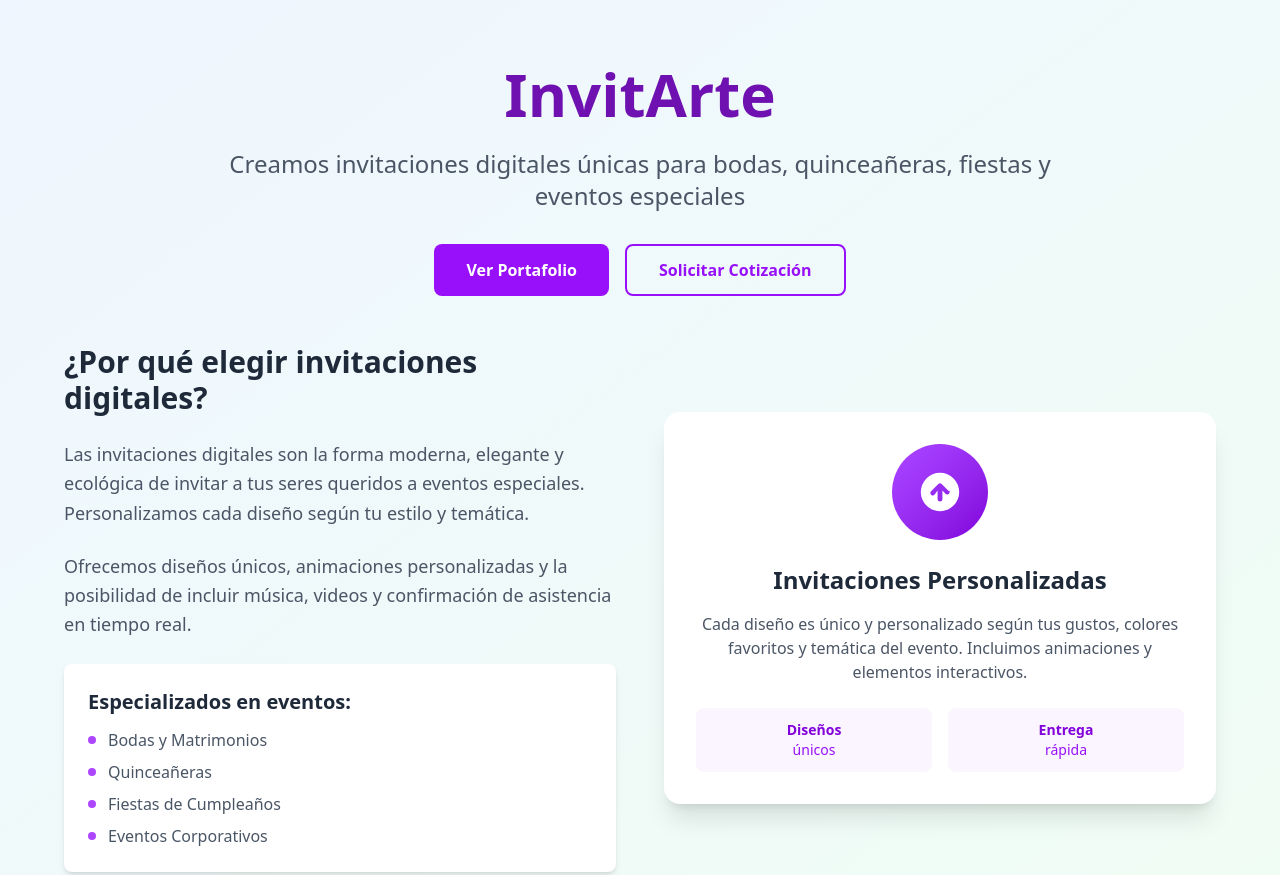
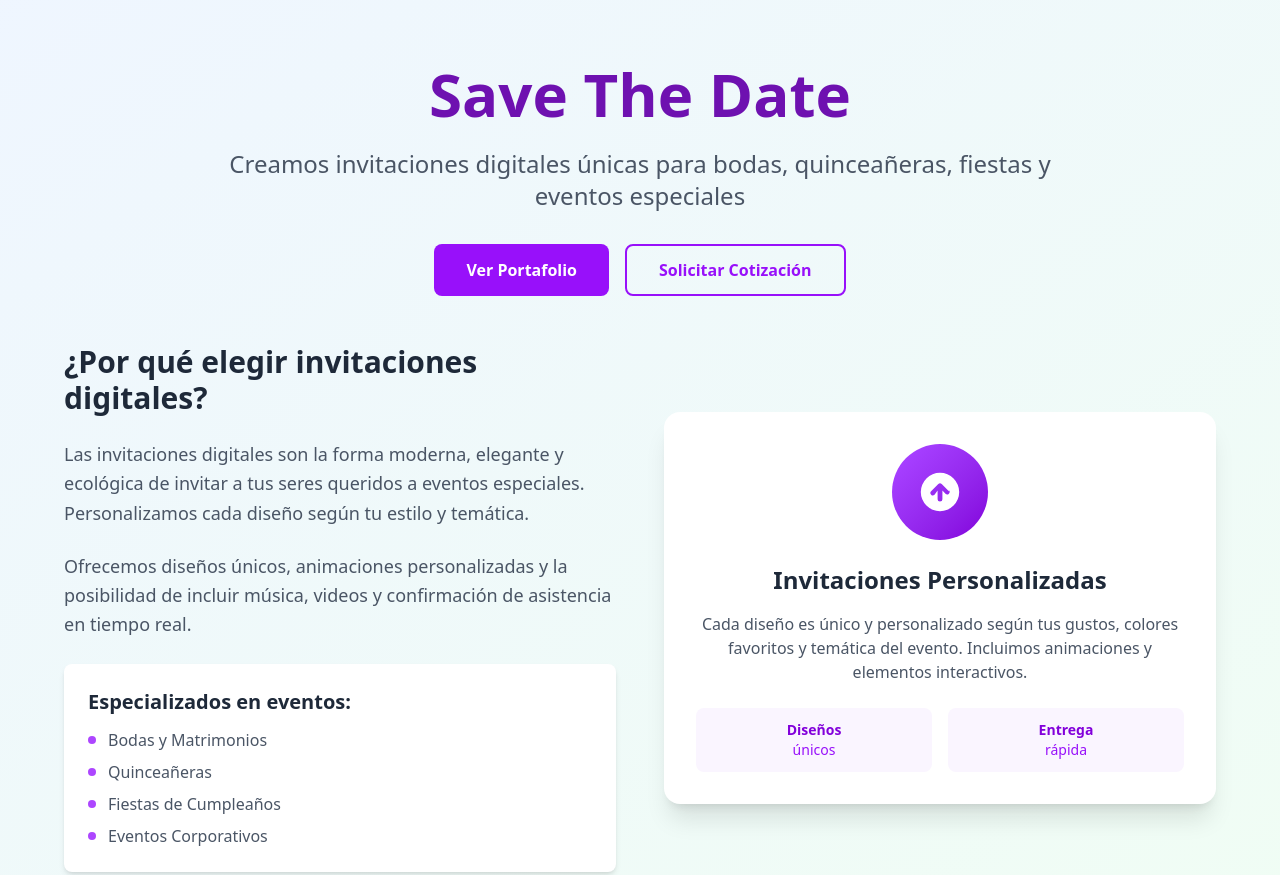
Before and after one commit to BuschFranco/portalinvitacion, an Astro site: page / in a window 1280 px wide. Shown: the top 875 px of the page. Built offline with nearby package versions, Linux system fonts and the light colour scheme; Astro itself is replaced by a stand-in of ours.

Commit message:
Change the name to save the date

```diff
--- a/src/components/Hero.astro
+++ b/src/components/Hero.astro
@@ -6,7 +6,7 @@
   <div class="max-w-6xl mx-auto">
     <div class="text-center mb-12">
       <h1 class="text-4xl md:text-6xl font-bold text-gray-800 mb-6">
-        <span class="text-purple-800">InvitArte</span>
+        <span class="text-purple-800">Save The Date</span>
       </h1>
       <p class="text-xl md:text-2xl text-gray-600 mb-8 max-w-4xl mx-auto">
         Creamos invitaciones digitales únicas para bodas, quinceañeras, fiestas y eventos especiales
--- a/src/layouts/Layout.astro
+++ b/src/layouts/Layout.astro
@@ -6,7 +6,7 @@
 		<link rel="icon" type="image/svg+xml" href="/favicon.svg" />
 		<meta name="generator" content={Astro.generator} />
 		<script src="https://cdn.jsdelivr.net/npm/@tailwindcss/browser@4"></script>
-		<title>InvitArte | Diseños Únicos para Eventos</title>
+		<title>Save The Date | Diseños Únicos para Eventos</title>
 		<meta name="description" content="Creamos invitaciones digitales personalizadas para bodas, quinceañeras, cumpleaños y eventos corporativos. Diseños únicos, entrega rápida y eco-friendly.">
 	</head>
 	<body>
```
